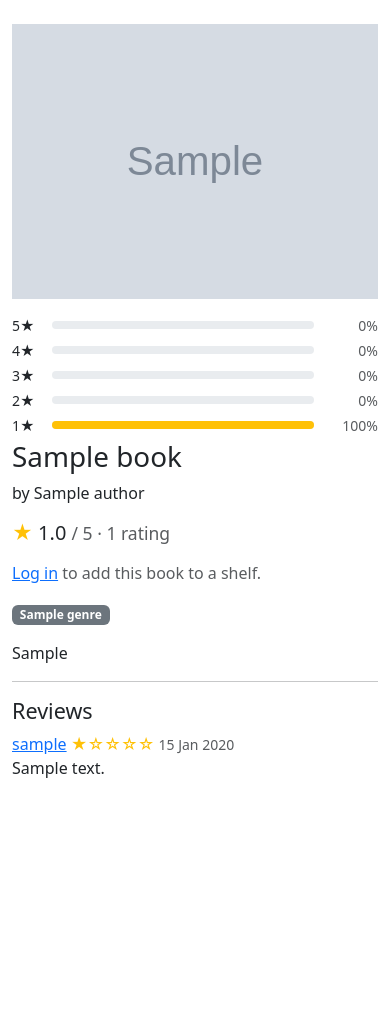
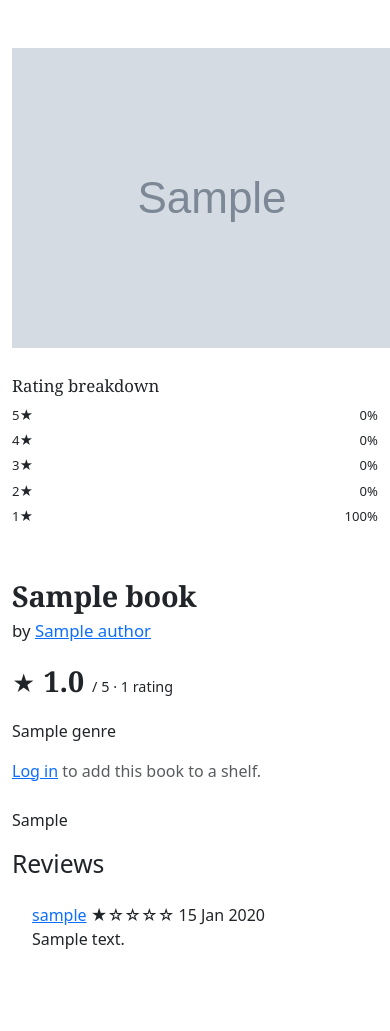
Before and after one commit to minasd2001/bookshelf, a Django app: page /book/1/ in a window 390 px wide; the page is wider, and only the part inside the window is pictured. Shown: the part 125-1156 px from the top of that part. Before the commit the page ends 903 px from the top of that part, so only its background shows below. Run offline with Django 5.2, Linux system fonts and the light colour scheme; tables that the repository leaves empty hold one stand-in row (values such as "Sample post"); grey boxes marked "Sample" are stand-in pictures.

Commit message:
added author page

```diff
--- a/books/urls.py
+++ b/books/urls.py
@@ -5,6 +5,7 @@ from . import views
 urlpatterns = [
     path("", views.home, name="home"),
     path("book/<int:pk>/", views.book_detail, name="book_detail"),
-    path('search/', views.search, name="search")
+    path('search/', views.search, name="search"),
+    path("author/<int:pk>/", views.author_detail, name="author_detail"),
 
 ]
--- a/books/views.py
+++ b/books/views.py
@@ -1,5 +1,5 @@
 from django.shortcuts import render, get_object_or_404
-from .models import Book
+from .models import Book, Author
 from django.core.paginator import Paginator
 from django.db.models import Q, Avg # for multiple field search
 from social import services as shelf_services
@@ -54,3 +54,17 @@ def search(request):
     page = paginator.get_page(request.GET.get("page")) #pick the page number from the address (?page=2)
 
     return render(request, "books/search.html", {"query": query, "page": page})
+
+def author_detail(request, pk):
+    author = get_object_or_404(Author, pk=pk)
+    books = (
+        Book.objects.filter(authors=author)
+        .order_by("title")
+    )
+    paginator = Paginator(books, 20) # paginator splits long list of results into pages
+    page = paginator.get_page(request.GET.get("page"))
+    return render(
+            request,
+            "books/author_detail.html",
+            {"author":author, "page" : page},
+        )
--- a/templates/books/book_detail.html
+++ b/templates/books/book_detail.html
@@ -3,83 +3,139 @@
 {% block title %}{{ book.title }} | Bookshelf{% endblock %}
 
 {% block content %}
-<div class="row">
-  <div class="col-md-3">
+<style>
+  .detail-cover-wrap { max-width: 260px; }
+  .detail-title {
+    font-family: 'Fraunces', Georgia, serif;
+    font-weight: 600;
+    font-size: clamp(1.8rem, 3.5vw, 2.6rem);
+    line-height: 1.1;
+    letter-spacing: -0.01em;
+    margin-bottom: .4rem;
+  }
+  .detail-authors { color: var(--bs-muted); font-size: 1.05rem; margin-bottom: 1rem; }
+
+  .rating-line { display: flex; align-items: baseline; gap: .5rem; margin-bottom: 1rem; }
+  .rating-line .star { color: var(--bs-accent); font-size: 1.4rem; }
+  .rating-line .score { font-family: 'Fraunces', Georgia, serif; font-size: 1.8rem; font-weight: 600; }
+  .rating-line .count { color: var(--bs-muted); font-size: .9rem; }
+
+  .shelf-btn {
+    border: 1px solid var(--bs-ink);
+    background: transparent;
+    color: var(--bs-ink);
+    border-radius: 999px;
+    padding: .35rem .9rem;
+    font-size: .88rem;
+    font-weight: 500;
+    transition: background .15s ease, color .15s ease;
+  }
+  .shelf-btn:hover { background: rgba(31, 42, 68, .08); }
+  .shelf-btn.active { background: var(--bs-ink); color: #fff; }
+
+  .synopsis { max-width: 42rem; line-height: 1.65; }
+
+  .dist { margin-top: 1.75rem; }
+  .dist h3 { font-family: 'Fraunces', Georgia, serif; font-size: 1.05rem; margin-bottom: .6rem; }
+  .dist-row { display: flex; align-items: center; gap: .6rem; font-size: .82rem; margin-bottom: .35rem; }
+  .dist-row .label { width: 2rem; color: var(--bs-muted); }
+  .dist-row .pct { width: 2.6rem; text-align: right; color: var(--bs-muted); }
+  .dist-track { flex: 1; height: 8px; background: var(--bs-line); border-radius: 99px; overflow: hidden; }
+  .dist-fill { height: 100%; background: var(--bs-accent); border-radius: 99px; }
+
+  .review-form-card, .review-card {
+    background: var(--bs-card);
+    border: 1px solid var(--bs-line);
+    border-radius: 12px;
+    padding: 1rem 1.25rem;
+  }
+
+</style>
+
+<div class="row g-5 pt-4 pb-5">
+
+  <aside class="col-md-4 col-lg-3">
+    <div class="detail-cover-wrap">
+      <div class="book-cover">
         {% if book.cover_url %}
-      <img src="{{ book.cover_url }}" alt="Cover of {{ book.title }}" class="img-fluid">
+          <img src="{{ book.cover_url }}" alt="Cover of {{ book.title }}">
         {% else %}
-      <div class="bg-secondary text-white p-5 text-center">No cover</div>
+          <div class="no-cover">No cover</div>
         {% endif %}
-    <div class="mt-3">
+      </div>
+      <div class="book-ledge"></div>
+    </div>
+
+    <div class="dist">
+      <h3>Rating breakdown</h3>
       {% for bar in rating.bars %}
-        <div class="d-flex align-items-center gap-2 mb-1 small">
-          <span style="width: 2rem;">{{ bar.stars }}★</span>
-          <div class="progress flex-grow-1" style="height: 8px;">
-            <div class="progress-bar bg-warning" style="width: {{ bar.percent }}%"></div>
-          </div>
-          <span class="text-muted text-end" style="width: 3.5rem;">{{ bar.percent }}%</span>
+        <div class="dist-row">
+          <span class="label">{{ bar.stars }}★</span>
+          <div class="dist-track"><div class="dist-fill" style="width: {{ bar.percent }}%"></div></div>
+          <span class="pct">{{ bar.percent }}%</span>
         </div>
       {% endfor %}
     </div>
+  </aside>
+
+  <section class="col-md-8 col-lg-9">
+    <h1 class="detail-title">{{ book.title }}</h1>
+    <p class="detail-authors">
+      by
+      {% for author in book.authors.all %}
+        <a href="{% url 'author_detail' author.pk %}">{{ author.name }}</a>{% if not forloop.last %}, {% endif %}
+      {% endfor %}
+    </p>
+
+    <div class="rating-line">
+      {% if rating.total %}
+        <span class="star">★</span>
+        <span class="score">{{ rating.average }}</span>
+        <span class="count">/ 5 · {{ rating.total }} rating{{ rating.total|pluralize }}</span>
+      {% else %}
+        <span class="count">No ratings yet</span>
+      {% endif %}
     </div>
 
-  <div class="col-md-9">
-    <h1>{{ book.title }}</h1>
-    <p>
-      by
-      {% for author in book.authors.all %}
-        {{ author.name }}{% if not forloop.last %}, {% endif %}
-      {% endfor %}
-    </p>
-    {% if rating.total %}
-      <div class="h5 mb-3">
-        <span class="text-warning">★</span> {{ rating.average }}
-        <small class="text-muted">/ 5 · {{ rating.total }} rating{{ rating.total|pluralize }}</small>
+    <div class="mb-3">
+      {% for genre in book.genres.all %}<span class="chip">{{ genre.name }}</span>{% endfor %}
     </div>
-    {% else %}
-      <div class="text-muted mb-3">No ratings yet</div>
-    {% endif %}
+
     {% if user.is_authenticated %}
-      <form action="{% url 'shelf_set' book.pk %}" method="post" class="mb-3">
+      <form action="{% url 'shelf_set' book.pk %}" method="post" class="mb-4">
         {% csrf_token %}
-        <div class="d-flex flex-wrap gap-2">
+        <div class="d-flex flex-wrap gap-2 align-items-center">
           {% for value, label in statuses %}
             <button type="submit" name="status" value="{{ value }}"
-                    class="btn btn-sm {% if value == my_status %}btn-dark{% else %}btn-outline-dark{% endif %}">
-              {{ label }}
-            </button>
+                    class="shelf-btn{% if value == my_status %} active{% endif %}">{{ label }}</button>
           {% endfor %}
           {% if my_status %}
-            <button type="submit" name="status" value="remove"
-                    class="btn btn-sm btn-link text-danger">Remove</button>
+            <button type="submit" name="status" value="remove" class="shelf-remove">Remove</button>
           {% endif %}
         </div>
       </form>
     {% else %}
-      <p class="text-muted">
+      <p class="text-muted mb-4">
         <a href="{% url 'login' %}?next={{ request.path }}">Log in</a> to add this book to a shelf.
       </p>
     {% endif %}
-    <p>
-      {% for genre in book.genres.all %}
-        <span class="badge bg-secondary">{{ genre.name }}</span>
-      {% endfor %}
-    </p>
 
+    <div class="synopsis">
       {% if book.synopsis %}
-      <p>{{ book.synopsis }}</p>
+        <p>{{ book.synopsis|linebreaksbr }}</p>
       {% else %}
-      <p>No synopsis available.</p>
+        <p class="text-muted">No synopsis available.</p>
       {% endif %}
+    </div>
 
-    <hr>
-    <h2 class="h4">Reviews</h2>
+    <div class="section-head"><h2>Reviews</h2></div>
 
     {% if user.is_authenticated %}
-      <form action="{% url 'review_save' book.pk %}" method="post" class="mb-2">
+      <div class="review-form-card mb-4">
+        <form action="{% url 'review_save' book.pk %}" method="post">
           {% csrf_token %}
+          <div class="small text-muted mb-1">Your rating</div>
           <div class="mb-2">
-          <div class="small text-muted mb-1">Your rating</div>
             {% for radio in review_form.rating %}
               <div class="form-check form-check-inline">
                 {{ radio.tag }}
@@ -87,30 +143,34 @@
               </div>
             {% endfor %}
           </div>
-        <div class="mb-2">{{ review_form.text }}</div>
-        <button type="submit" class="btn btn-dark btn-sm">
+          <div class="mb-3">{{ review_form.text }}</div>
+          <button type="submit" class="btn-ink">
             {% if my_review %}Update review{% else %}Post review{% endif %}
           </button>
         </form>
         {% if my_review %}
-        <form action="{% url 'review_delete' book.pk %}" method="post" class="mb-3">
+          <form action="{% url 'review_delete' book.pk %}" method="post" class="mt-2">
             {% csrf_token %}
-          <button type="submit" class="btn btn-link btn-sm text-danger">Delete my review</button>
+            <button type="submit" class="shelf-remove text-danger">Delete my review</button>
           </form>
         {% endif %}
+      </div>
     {% endif %}
 
     {% for review in reviews %}
-      <div class="mb-3">
-        <a href="{% url 'profile_detail' review.user.username %}">{{ review.user.username }}</a>
+      <div class="review-card">
+        <div class="review-head">
+          <a class="who" href="{% url 'profile_detail' review.user.username %}">{{ review.user.username }}</a>
+          <span class="review-stars">{{ review.stars }}</span>
+          <span class="review-date">{{ review.created|date:"j M Y" }}</span>
           {% include "social/follow_button.html" with person=review.user following=following_ids %}
-        <span class="text-warning">{{ review.stars }}</span>
-        <span class="text-muted small">{{ review.created|date:"j M Y" }}</span>
-        {% if review.text %}<p class="mb-0">{{ review.text|linebreaksbr }}</p>{% endif %}
+        </div>
+        <p class="review-text">{{ review.text|linebreaksbr }}</p>
       </div>
     {% empty %}
-      <p class="text-muted">No reviews written yet.</p>
+      <p class="text-muted">No written reviews yet.</p>
     {% endfor %}
-  </div>
+  </section>
+
 </div>
 {% endblock %}
```
Also changed, not shown: static/css/site.css (added, +117 -0 lines), templates/books/author_detail.html (added, +44 -0 lines), accounts/urls.py (line endings or trailing spaces). Lines whose indentation alone changed are shown as unchanged.
